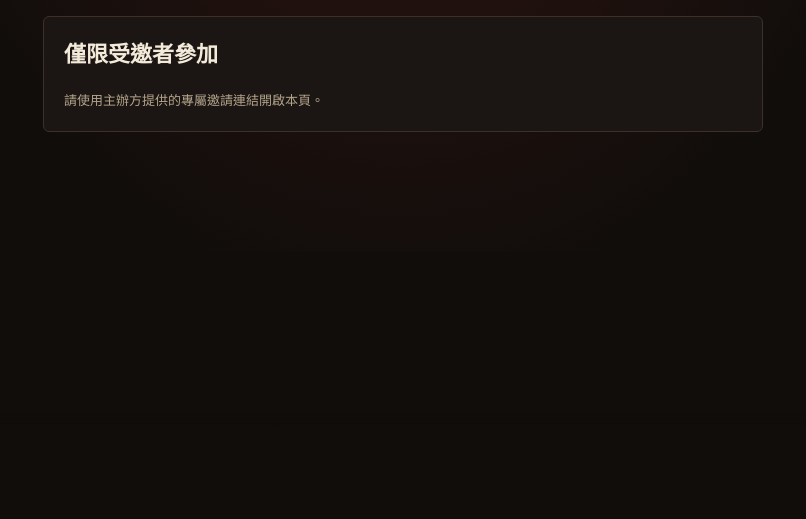
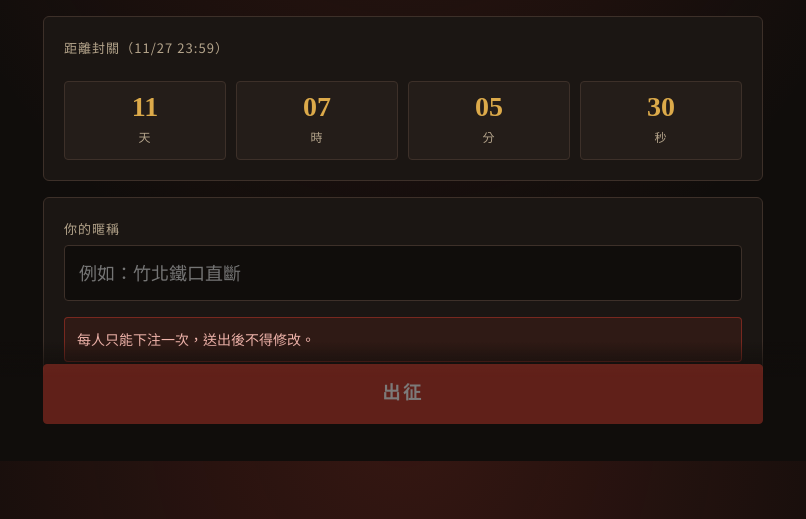
Before and after one commit to overblue2020/election2026, a plain HTML site: page index.html in a window 1280 px wide. Shown: the part 339-858 px from the top of the page, without its empty margins (237-1043 px from the left). Before the commit the page ends 800 px from the top, so only its background shows below. Drawn offline with Linux system fonts and the light colour scheme.

Commit message:
Official page: remove invite gate, one bet per person
Co-Authored-By: Claude Opus 5.5 <noreply@anthropic.com>
Claude-Session: https://claude.ai/code/session_01Bio6E9qdLPXn8Ay5T5fT6j

```diff
--- a/index.html
+++ b/index.html
@@ -167,6 +167,7 @@ nav.cmd .wrap{display:flex;gap:10px;align-items:center}
   <div class="track" id="track"></div>
 </div></header>
 
+<div class="wrap" id="testBanner" hidden><p class="warn" style="margin:12px 0 0">測試版：這裡送出的資料只寫入「測試名單」，不計入正式比賽。</p></div>
 <main class="wrap" id="app"></main>
 
 <nav class="cmd"><div class="wrap" style="flex-wrap:wrap">
@@ -226,29 +227,12 @@ const STEPS = ["入營","軍令","台北","新北","高雄","北中東","南部
 let step = 0;
 let S = {nickname:"",taipei:"",margin:"",ntpc:"",khh:"",counties:{},q1:"",q2:"",q3:null};
 let sealedDoc=null, saving=false;
-try{const d=JSON.parse(localStorage.getItem("e26sealed_r2")||"null"); if(d){sealedDoc=d; step=9}}catch(e){}
-// 邀請碼：網址 ?k=XXXX，記在本機，之後再開不必重帶
-let KEY=""; let gate="checking";
-try{ KEY=(new URLSearchParams(location.search).get("k")||"").trim().toUpperCase(); if(KEY) localStorage.setItem("e26key",KEY); else KEY=(localStorage.getItem("e26key")||"").toUpperCase(); }catch(e){}
-async function checkKey(){
-  if(!KEY){gate="none";return}
-  try{ const j=await (await fetch(API_URL+"?check="+encodeURIComponent(KEY)+"&t="+Date.now())).json();
-    gate = !j.valid ? "bad" : (j.used ? "used" : "ok");
-  }catch(e){ gate="error"; }
-}
-function gateView(){
-  const msg={checking:["驗證邀請中…","正在確認你的邀請連結。"],
-    none:["僅限受邀者參加","請使用主辦方提供的專屬邀請連結開啟本頁。"],
-    bad:["邀請連結無效","這個邀請連結不正確或已停用，請向主辦方確認。"],
-    used:["這組邀請已送出預測","每組邀請連結限送出一次。你可以查看目前大家的預測。"],
-    error:["暫時無法驗證","請檢查網路後重新整理頁面。"]}[gate];
-  return `<div class="hero"><div class="kicker">2026 九合一・縣市長</div><h1>決戰<br><span>2026</span></h1></div>
-  <div class="panel stack"><h3 style="font-size:22px">${msg[0]}</h3><p class="note" style="margin:0">${msg[1]}</p>
-  ${gate==="used"?'<button type="button" class="btn primary" id="gateStats">查看大家的預測</button>':""}</div>`;
-}
-
-try{const d=JSON.parse(localStorage.getItem("e26draft_r2")||"null"); if(d) S=Object.assign(S,d)}catch(e){}
-const saveDraft=()=>{try{localStorage.setItem("e26draft_r2",JSON.stringify(S))}catch(e){}};
+// 測試版（test.html）資料寫入「測試名單」，不計入正式比賽，本機紀錄也分開存
+const TEST = /test\.html$/.test(location.pathname);
+const SK = TEST ? "e26t_" : "e26r3_";
+try{const d=JSON.parse(localStorage.getItem(SK+"sealed")||"null"); if(d){sealedDoc=d; step=9}}catch(e){}
+try{const d=JSON.parse(localStorage.getItem(SK+"draft")||"null"); if(d) S=Object.assign(S,d)}catch(e){}
+const saveDraft=()=>{try{localStorage.setItem(SK+"draft",JSON.stringify(S))}catch(e){}};
 const closed=()=>Date.now()>DEADLINE.getTime();
 const app=document.getElementById("app");
 const esc=s=>String(s).replace(/[&<>"]/g,c=>({"&":"&amp;","<":"&lt;",">":"&gt;",'"':"&quot;"}[c]));
@@ -302,19 +286,13 @@ function render(){
   document.getElementById("stepNo").textContent=step===10?"戰況總覽":`第 ${step+1} / 10 關`;
   document.getElementById("track").innerHTML=STEPS.map((_,i)=>`<i class="${i<step?'done':i===step?'on':''}"></i>`).join("");
   let h="";
-  if(gate!=="ok" && step<9){
-    app.innerHTML=gateView();
-    const gs=document.getElementById("gateStats"); if(gs) gs.onclick=()=>{step=10;stats=null;render();loadStats()};
-    document.getElementById("back").hidden=true; document.getElementById("next").hidden=true; document.getElementById("hint").textContent="";
-    return;
-  }
   if(step===0){
     h=`<div class="hero"><div class="kicker">2026 九合一・縣市長</div><h1>決戰<br><span>2026</span></h1></div>
       <div class="stack">
       <div class="panel stack"><label class="lbl">距離封關（11/27 23:59）</label><div class="countdown" id="cd"></div></div>
       <div class="panel stack"><div><label class="lbl" for="nick">你的暱稱</label>
         <input type="text" id="nick" maxlength="20" placeholder="例如：竹北鐵口直斷" value="${esc(S.nickname)}"></div>
-        <p class="note" style="margin:0">每人限送出一次，送出後不得修改。</p>
+        <p class="warn" style="margin:0">每人只能下注一次，送出後不得修改。</p>
         <div id="statusBox"></div></div></div>`;
   } else if(step===1){
     h=`<div class="sec-title"><span class="tag">軍令</span><h2>遊戲規則</h2><span class="pts">總分 100 分</span></div>
@@ -329,7 +307,7 @@ function render(){
       <p>台北市是全國焦點，同時考驗暴風圈中的我們選情的預判精準性，權重最高。新北、高雄人口龐大且戰況膠著。其餘縣市也影響2028大選風向。加分題讓輸贏更難猜。</p>
       <h3 style="font-size:20px;margin:16px 0 10px">為何這一戰關鍵</h3>
       <p>這是 2024 大選後第一場全國性地方選舉，六都與 16 縣市同日改選，被各界視為 2028 總統大選的前哨戰。多個縣市首長任期屆滿、世代交接，藍白合作首度在地方全面登場，許多縣市戰況空前膠著。</p>
-      <p class="note">計分以中央選舉委員會正式公告為準。同分時，台北票差誤差較小者勝。</p></div></div>`;
+      <p class="note">每人只能下注一次。計分以中央選舉委員會正式公告為準。同分時，台北票差誤差較小者勝。</p></div></div>`;
   } else if(step===2){
     h=coreView("taipei",`<div class="panel"><label class="lbl" for="margin">預測票差：第一名比第二名多幾票？</label>
       <input type="number" id="margin" inputmode="numeric" min="1" step="1" placeholder="例如 35000" value="${esc(S.margin)}">
@@ -363,7 +341,7 @@ function render(){
       ${row("加分 1｜佀廣洋",S.q1==="是"?"當選":S.q1==="否"?"落選":"",7)}
       ${row("加分 2｜得票數",S.q2!==""?Number(S.q2).toLocaleString()+" 票":"",7)}
       ${row("加分 3｜席次",S.q3!==null?`綠 ${S.q3}・藍 ${22-S.q3}`:"",7)}
-    </table></div><p class="warn">按下「封關送出」後無法再修改。</p></div>`;
+    </table></div><p class="warn">每人只能下注一次。按下「封關送出」後無法再修改。</p></div>`;
   } else if(step===9){
     const d=sealedDoc||S;
     h=`<div class="sealed"><div class="stamp ${sealedDoc&&sealedDoc._fresh?'go':''}">封</div><h2>預測已封存</h2>
@@ -429,7 +407,7 @@ function tick(){
 }
 setInterval(()=>{if(step===0)tick()},1000);
 
-document.getElementById("back").onclick=()=>{if(step===10){step=sealedDoc?9:0;render();return} if(step>0){step--;render()}};
+document.getElementById("back").onclick=()=>{if(step===10){step=9;render();return} if(step>0){step--;render()}};
 document.getElementById("next").onclick=async()=>{
   const next=document.getElementById("next"), hint=document.getElementById("hint");
   if(next.getAttribute("aria-disabled")==="true"){hint.textContent=next.dataset.err||"";return}
@@ -437,17 +415,17 @@ document.getElementById("next").onclick=async()=>{
   if(step<8){step++;render();return}
   if(closed()){hint.textContent="已過截止時間";return}
   saving=true; renderNav();
-  const doc={key:KEY,nickname:S.nickname.trim(),taipei:S.taipei,margin:+S.margin,ntpc:S.ntpc,khh:S.khh,counties:{...S.counties},q1:S.q1,q2:+S.q2,q3:S.q3,submittedAt:new Date().toISOString()};
+  const doc={test:TEST,nickname:S.nickname.trim(),taipei:S.taipei,margin:+S.margin,ntpc:S.ntpc,khh:S.khh,counties:{...S.counties},q1:S.q1,q2:+S.q2,q3:S.q3,submittedAt:new Date().toISOString()};
   try{
     const res=await fetch(API_URL,{method:"POST",headers:{"Content-Type":"text/plain;charset=utf-8"},body:JSON.stringify(doc)});
     const out=await res.json();
     if(!out.ok){
       saving=false; renderNav();
-      const msg={used:"這組邀請連結已經送出過預測。",badkey:"邀請連結無效，請向主辦方確認。",duplicate:"這個暱稱已經有人用過了，請回第 1 關換一個暱稱。",closed:"已過截止時間，停止收件。",invalid:"資料不完整，請檢查每一關是否都已作答。"}[out.error]||"送出失敗，請稍後再試一次。";
+      const msg={duplicate:"這個暱稱已經有人用過了，請回第 1 關換一個暱稱。",closed:"已過截止時間，停止收件。",invalid:"資料不完整，請檢查每一關是否都已作答。"}[out.error]||"送出失敗，請稍後再試一次。";
       document.getElementById("hint").textContent=msg; return;
     }
     sealedDoc={...doc,_fresh:true}; step=9; saving=false;
-    try{localStorage.removeItem("e26draft_r2"); localStorage.setItem("e26sealed_r2",JSON.stringify(doc))}catch(e){}
+    try{localStorage.removeItem(SK+"draft"); localStorage.setItem(SK+"sealed",JSON.stringify(doc))}catch(e){}
     render(); burst();
   }catch(e){
     saving=false; renderNav();
@@ -468,7 +446,7 @@ let stats=null, statsErr="";
 async function loadStats(){
   statsErr="";
   try{
-    const r=await fetch(API_URL+"?stats=1&k="+encodeURIComponent(KEY)+"&t="+Date.now());
+    const r=await fetch(API_URL+"?stats=1"+(TEST?"&test=1":"")+"&t="+Date.now());
     const j=await r.json();
     if(!j.ok) throw 0;
     stats=j;
@@ -510,8 +488,8 @@ function statsView(){
   <p class="note">每次打開此頁都會顯示最新統計。不公開個人預測。</p></div>`;
 }
 
+if(TEST) document.getElementById("testBanner").hidden=false;
 render();
-checkKey().then(()=>render());
 </script>
 </body>
 </html>
```
